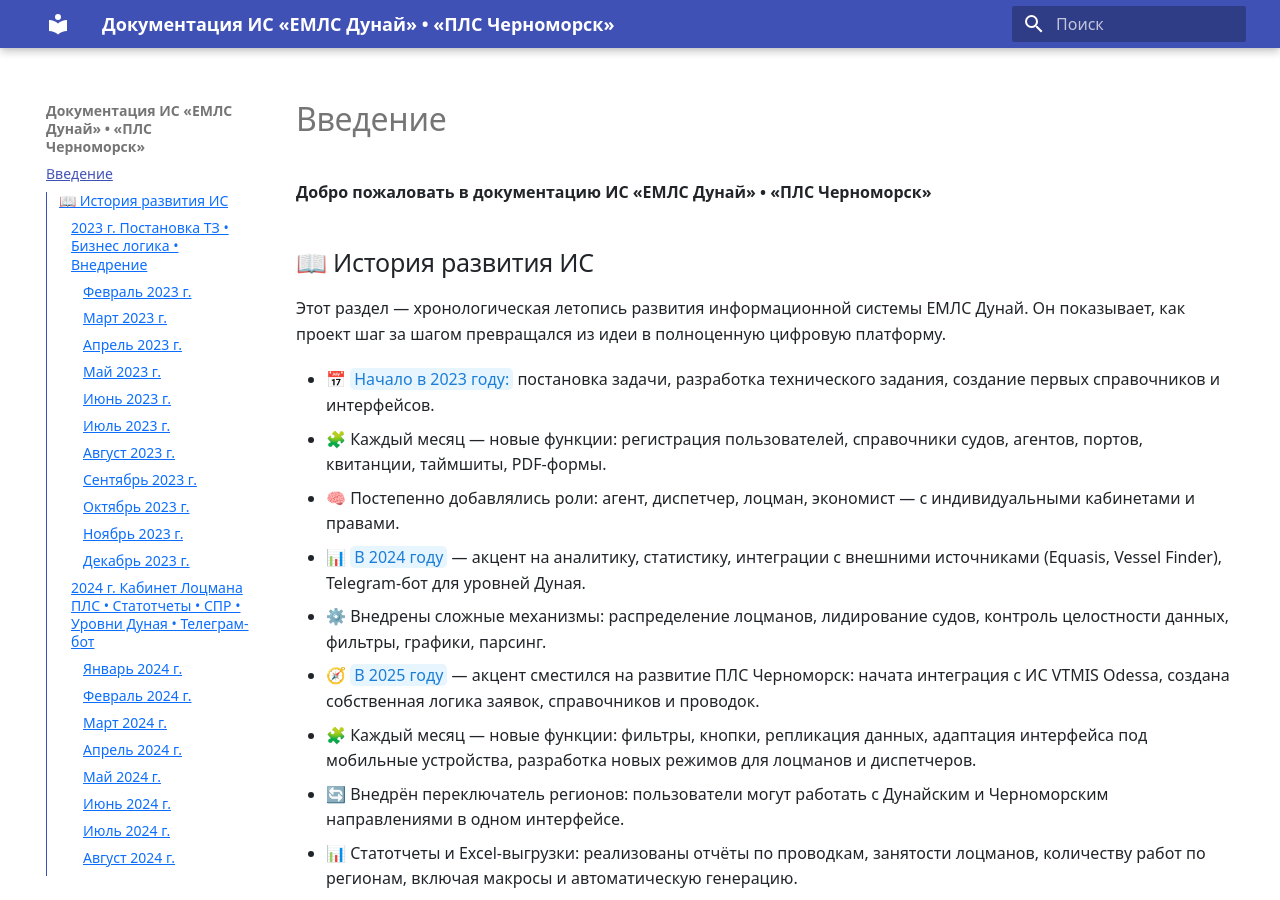
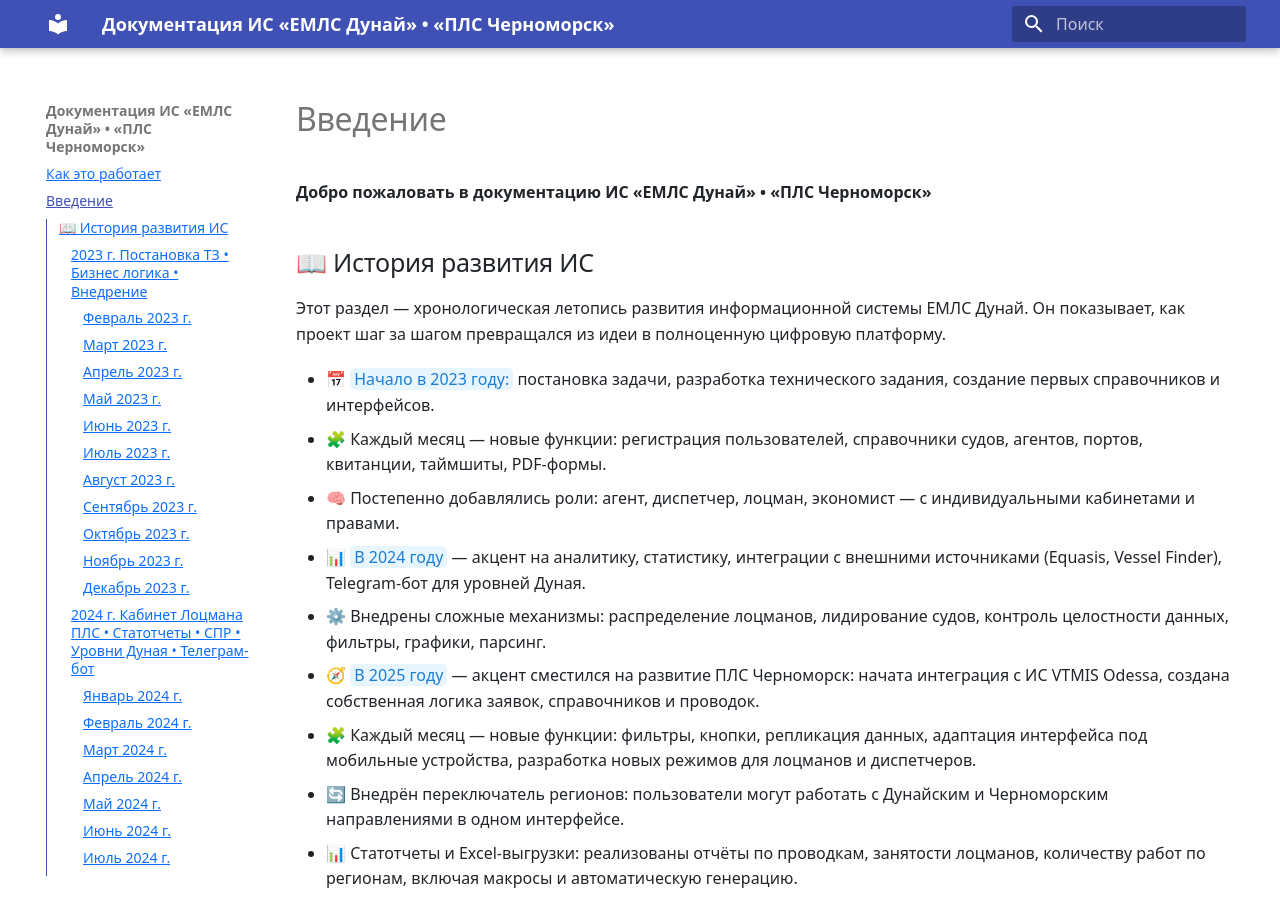
Before and after one commit to vvxsoni/Danube_help, an MkDocs documentation site: the page built from docs/index.md, in a window 1280 px wide and 900 px high. Built offline with MkDocs 1.6.1 and Material for MkDocs 9.7.7, drawn with Linux system fonts in a browser that asks for light colours; some of the changed lines change nothing that is shown.

Commit message:
- Как это работает: how_it_works.md

```diff
--- a/mkdocs.yml
+++ b/mkdocs.yml
@@ -42,8 +42,8 @@ markdown_extensions:
   - pymdownx.tilde            # ~подстрочный текст~
   - pymdownx.smartsymbols     # спец. символы
 nav:
+  - Как это работает: how_it_works.md
   - Введение: index.md
-  - Как это работает: how_it_works.md
   - Регистрация: register.md
   - Ввод заявок: logreq.md
   - Ввод заявок Диспетчером: logreq_disp.md
```
